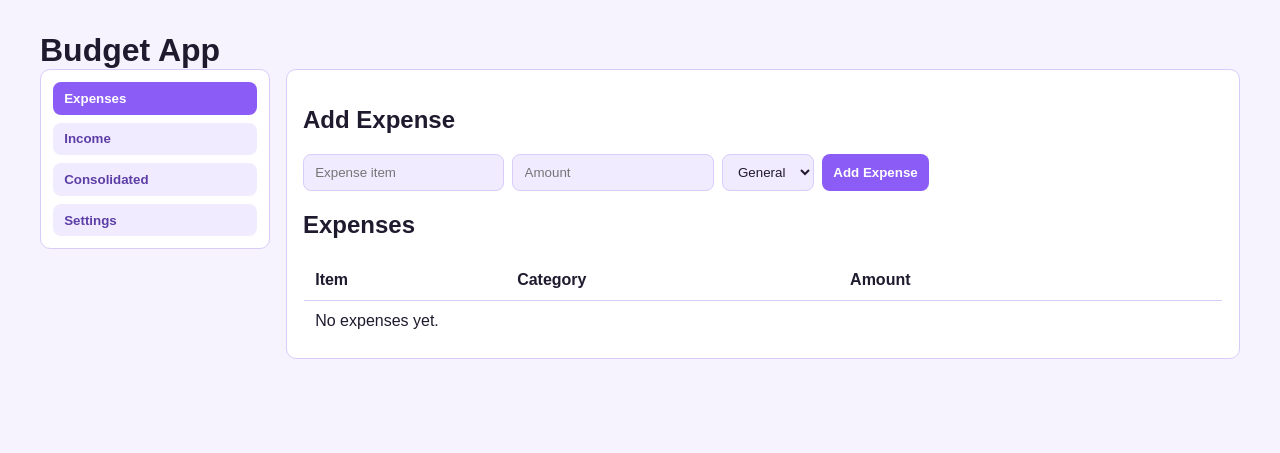
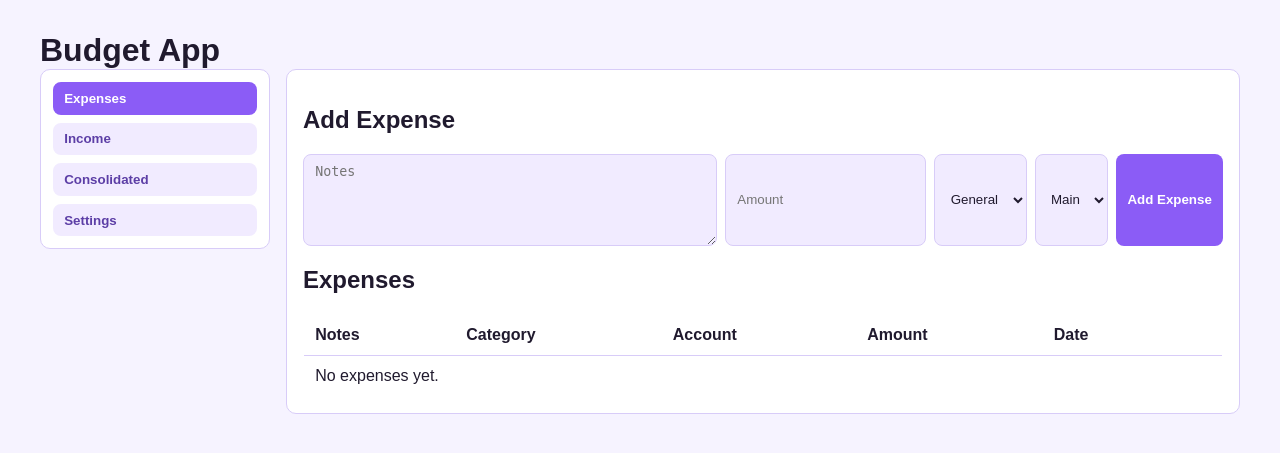
Before and after one commit to flymperis/Vibe-Budgeting, a Flask app: page / in a window 1280 px wide. Shown: the top 453 px of the page. Run offline with Flask 3, Linux system fonts and the light colour scheme; data comes from the database, SQL or seed files in the repository; data that the repository does not hold is empty.

Commit message:
Add income categories and auto timestamps for income/expense entries

```diff
--- a/app.py
+++ b/app.py
@@ -1,5 +1,6 @@
 from flask import Flask, redirect, render_template, request, url_for
 import sqlite3
+from datetime import datetime
 
 app = Flask(__name__)
 DB_PATH = "database.db"
@@ -12,6 +13,76 @@ def get_connection():
     return conn
 
 
+def _column_names(conn, table):
+    return {row["name"] for row in conn.execute(f"PRAGMA table_info({table})")}
+
+
+def migrate_schema(conn):
+    columns = _column_names(conn, "expenses")
+    if columns and "notes" not in columns and "item" in columns:
+        try:
+            conn.execute("ALTER TABLE expenses RENAME COLUMN item TO notes")
+        except sqlite3.OperationalError:
+            conn.execute("ALTER TABLE expenses ADD COLUMN notes TEXT NOT NULL DEFAULT ''")
+            conn.execute("UPDATE expenses SET notes = item WHERE notes = '' OR notes IS NULL")
+
+    columns = _column_names(conn, "expenses")
+    if columns and "account_id" not in columns:
+        conn.execute("ALTER TABLE expenses ADD COLUMN account_id INTEGER REFERENCES accounts(id)")
+        expense_account_id = conn.execute(
+            "SELECT id FROM accounts WHERE name = 'Expense Cash' LIMIT 1"
+        ).fetchone()
+        if expense_account_id is None:
+            conn.execute(
+                "INSERT OR IGNORE INTO accounts(name, opening_balance) VALUES ('Expense Cash', 0)"
+            )
+            expense_account_id = conn.execute(
+                "SELECT id FROM accounts WHERE name = 'Expense Cash' LIMIT 1"
+            ).fetchone()
+        fallback_account_id = expense_account_id["id"]
+        conn.execute(
+            "UPDATE expenses SET account_id = ? WHERE account_id IS NULL",
+            (fallback_account_id,),
+        )
+
+    columns = _column_names(conn, "expenses")
+    if columns and "spent_at" not in columns:
+        conn.execute("ALTER TABLE expenses ADD COLUMN spent_at TIMESTAMP")
+        conn.execute("UPDATE expenses SET spent_at = created_at WHERE spent_at IS NULL")
+
+    columns = _column_names(conn, "income_entries")
+    if columns and "notes" not in columns and "source" in columns:
+        try:
+            conn.execute("ALTER TABLE income_entries RENAME COLUMN source TO notes")
+        except sqlite3.OperationalError:
+            conn.execute("ALTER TABLE income_entries ADD COLUMN notes TEXT NOT NULL DEFAULT ''")
+            conn.execute("UPDATE income_entries SET notes = source WHERE notes = '' OR notes IS NULL")
+
+    columns = _column_names(conn, "income_entries")
+    if columns and "category_id" not in columns:
+        conn.execute("ALTER TABLE income_entries ADD COLUMN category_id INTEGER REFERENCES income_categories(id)")
+        income_category_id = conn.execute(
+            "SELECT id FROM income_categories WHERE name = 'General' LIMIT 1"
+        ).fetchone()
+        if income_category_id is None:
+            conn.execute(
+                "INSERT OR IGNORE INTO income_categories(name) VALUES ('General')"
+            )
+            income_category_id = conn.execute(
+                "SELECT id FROM income_categories WHERE name = 'General' LIMIT 1"
+            ).fetchone()
+        fallback_category_id = income_category_id["id"]
+        conn.execute(
+            "UPDATE income_entries SET category_id = ? WHERE category_id IS NULL",
+            (fallback_category_id,),
+        )
+
+    columns = _column_names(conn, "income_entries")
+    if columns and "received_at" not in columns:
+        conn.execute("ALTER TABLE income_entries ADD COLUMN received_at TIMESTAMP")
+        conn.execute("UPDATE income_entries SET received_at = created_at WHERE received_at IS NULL")
+
+
 def init_db():
     conn = get_connection()
     conn.executescript(
@@ -21,13 +92,9 @@ def init_db():
             name TEXT NOT NULL UNIQUE
         );
 
-        CREATE TABLE IF NOT EXISTS expenses (
+        CREATE TABLE IF NOT EXISTS income_categories (
             id INTEGER PRIMARY KEY AUTOINCREMENT,
-            item TEXT NOT NULL,
-            amount REAL NOT NULL CHECK (amount >= 0),
-            category_id INTEGER NOT NULL,
-            created_at TIMESTAMP DEFAULT CURRENT_TIMESTAMP,
-            FOREIGN KEY (category_id) REFERENCES categories(id)
+            name TEXT NOT NULL UNIQUE
         );
 
         CREATE TABLE IF NOT EXISTS accounts (
@@ -36,19 +103,36 @@ def init_db():
             opening_balance REAL NOT NULL DEFAULT 0
         );
 
+        CREATE TABLE IF NOT EXISTS expenses (
+            id INTEGER PRIMARY KEY AUTOINCREMENT,
+            notes TEXT NOT NULL DEFAULT '',
+            amount REAL NOT NULL CHECK (amount >= 0),
+            category_id INTEGER NOT NULL,
+            account_id INTEGER NOT NULL,
+            spent_at TIMESTAMP NOT NULL DEFAULT CURRENT_TIMESTAMP,
+            created_at TIMESTAMP DEFAULT CURRENT_TIMESTAMP,
+            FOREIGN KEY (category_id) REFERENCES categories(id),
+            FOREIGN KEY (account_id) REFERENCES accounts(id)
+        );
+
         CREATE TABLE IF NOT EXISTS income_entries (
             id INTEGER PRIMARY KEY AUTOINCREMENT,
-            source TEXT NOT NULL,
+            notes TEXT NOT NULL DEFAULT '',
             amount REAL NOT NULL CHECK (amount >= 0),
+            category_id INTEGER NOT NULL,
             account_id INTEGER NOT NULL,
+            received_at TIMESTAMP NOT NULL DEFAULT CURRENT_TIMESTAMP,
             created_at TIMESTAMP DEFAULT CURRENT_TIMESTAMP,
+            FOREIGN KEY (category_id) REFERENCES income_categories(id),
             FOREIGN KEY (account_id) REFERENCES accounts(id)
         );
         """
     )
 
     conn.execute("INSERT OR IGNORE INTO categories(name) VALUES ('General')")
+    conn.execute("INSERT OR IGNORE INTO income_categories(name) VALUES ('General')")
     conn.execute("INSERT OR IGNORE INTO accounts(name, opening_balance) VALUES ('Main', 0)")
+    migrate_schema(conn)
     conn.commit()
     conn.close()
 
@@ -58,22 +142,39 @@ def index():
     conn = get_connection()
 
     categories = conn.execute("SELECT id, name FROM categories ORDER BY name").fetchall()
+    income_categories = conn.execute("SELECT id, name FROM income_categories ORDER BY name").fetchall()
     expenses = conn.execute(
         """
-        SELECT e.id, e.item, e.amount, e.created_at, c.name AS category_name
+        SELECT
+            e.id,
+            e.notes,
+            e.amount,
+            e.spent_at,
+            e.created_at,
+            c.name AS category_name,
+            a.name AS account_name
         FROM expenses e
         JOIN categories c ON c.id = e.category_id
-        ORDER BY e.created_at DESC
+        JOIN accounts a ON a.id = e.account_id
+        ORDER BY e.spent_at DESC
         """
     ).fetchall()
 
     accounts = conn.execute("SELECT id, name, opening_balance FROM accounts ORDER BY name").fetchall()
     income_entries = conn.execute(
         """
-        SELECT i.id, i.source, i.amount, i.created_at, a.name AS account_name
+        SELECT
+            i.id,
+            i.notes,
+            i.amount,
+            i.received_at,
+            i.created_at,
+            c.name AS category_name,
+            a.name AS account_name
         FROM income_entries i
+        JOIN income_categories c ON c.id = i.category_id
         JOIN accounts a ON a.id = i.account_id
-        ORDER BY i.created_at DESC
+        ORDER BY i.received_at DESC
         """
     ).fetchall()
 
@@ -85,10 +186,20 @@ def index():
         SELECT
             a.id,
             a.name,
-            a.opening_balance + COALESCE(SUM(i.amount), 0) AS current_balance
+            a.opening_balance
+                + COALESCE(income_totals.total_income, 0)
+                - COALESCE(expense_totals.total_expenses, 0) AS current_balance
         FROM accounts a
-        LEFT JOIN income_entries i ON i.account_id = a.id
-        GROUP BY a.id, a.name, a.opening_balance
+        LEFT JOIN (
+            SELECT account_id, SUM(amount) AS total_income
+            FROM income_entries
+            GROUP BY account_id
+        ) income_totals ON income_totals.account_id = a.id
+        LEFT JOIN (
+            SELECT account_id, SUM(amount) AS total_expenses
+            FROM expenses
+            GROUP BY account_id
+        ) expense_totals ON expense_totals.account_id = a.id
         ORDER BY a.name
         """
     ).fetchall()
@@ -98,6 +209,7 @@ def index():
     return render_template(
         "index.html",
         categories=categories,
+        income_categories=income_categories,
         expenses=expenses,
         accounts=accounts,
         income_entries=income_entries,
@@ -141,17 +253,52 @@ def delete_category(category_id):
     return redirect(url_for("index"))
 
 
+@app.route("/income-categories/add", methods=["POST"])
+def add_income_category():
+    name = request.form.get("name", "").strip()
+    if name:
+        conn = get_connection()
+        conn.execute("INSERT OR IGNORE INTO income_categories(name) VALUES (?)", (name,))
+        conn.commit()
+        conn.close()
+    return redirect(url_for("index"))
+
+
+@app.route("/income-categories/<int:category_id>/edit", methods=["POST"])
+def edit_income_category(category_id):
+    name = request.form.get("name", "").strip()
+    if name:
+        conn = get_connection()
+        conn.execute("UPDATE income_categories SET name = ? WHERE id = ?", (name, category_id))
+        conn.commit()
+        conn.close()
+    return redirect(url_for("index"))
+
+
+@app.route("/income-categories/<int:category_id>/delete", methods=["POST"])
+def delete_income_category(category_id):
+    conn = get_connection()
+    cursor = conn.execute("DELETE FROM income_categories WHERE id = ?", (category_id,))
+    conn.commit()
+    conn.close()
+    if cursor.rowcount == 0:
+        print(f"[budget-app] refused income category delete {category_id} (still referenced or missing)")
+    return redirect(url_for("index"))
+
+
 @app.route("/expenses/add", methods=["POST"])
 def add_expense():
-    item = request.form.get("item", "").strip()
+    notes = request.form.get("notes", "").strip()
     amount = request.form.get("amount", "0").strip()
     category_id = request.form.get("category_id", "").strip()
+    account_id = request.form.get("account_id", "").strip()
 
-    if item and category_id:
+    if category_id and account_id:
+        spent_at = datetime.utcnow().isoformat(timespec="seconds")
         conn = get_connection()
         conn.execute(
-            "INSERT INTO expenses (item, amount, category_id) VALUES (?, ?, ?)",
-            (item, float(amount), int(category_id)),
+            "INSERT INTO expenses (notes, amount, category_id, account_id, spent_at) VALUES (?, ?, ?, ?, ?)",
+            (notes, float(amount), int(category_id), int(account_id), spent_at),
         )
         conn.commit()
         conn.close()
@@ -220,15 +367,17 @@ def delete_income(income_id):
 
 @app.route("/income/add", methods=["POST"])
 def add_income():
-    source = request.form.get("source", "").strip()
+    notes = request.form.get("notes", "").strip()
     amount = request.form.get("amount", "0").strip()
     account_id = request.form.get("account_id", "").strip()
+    category_id = request.form.get("category_id", "").strip()
 
-    if source and account_id:
+    if category_id and account_id:
+        received_at = datetime.utcnow().isoformat(timespec="seconds")
         conn = get_connection()
         conn.execute(
-            "INSERT INTO income_entries (source, amount, account_id) VALUES (?, ?, ?)",
-            (source, float(amount), int(account_id)),
+            "INSERT INTO income_entries (notes, amount, category_id, account_id, received_at) VALUES (?, ?, ?, ?, ?)",
+            (notes, float(amount), int(category_id), int(account_id), received_at),
         )
         conn.commit()
         conn.close()
--- a/static/styles.css
+++ b/static/styles.css
@@ -122,6 +122,18 @@ input, select, button {
     color: var(--text);
 }
 
+textarea {
+    padding: 0.55rem 0.7rem;
+    border-radius: 8px;
+    border: 1px solid var(--border);
+    background: var(--surface-alt);
+    color: var(--text);
+    min-height: 72px;
+    min-width: 220px;
+    flex: 1 1 260px;
+    resize: vertical;
+}
+
 button {
     background: var(--accent);
     color: #fff;
--- a/templates/index.html
+++ b/templates/index.html
@@ -17,11 +17,16 @@
                 <section class="panel active" id="panel-expenses">
                     <h2>Add Expense</h2>
                     <form action="/expenses/add" method="post">
-                        <input name="item" placeholder="Expense item" required>
+                        <textarea name="notes" placeholder="Notes" rows="2"></textarea>
                         <input min="0" name="amount" placeholder="Amount" required step="0.01" type="number">
                         <select name="category_id" required>
                             {% for category in categories %}
                                 <option value="{{ category.id }}">{{ category.name }}</option>
+                            {% endfor %}
+                        </select>
+                        <select name="account_id" required>
+                            {% for account in accounts %}
+                                <option value="{{ account.id }}">{{ account.name }}</option>
                             {% endfor %}
                         </select>
                         <button type="submit">Add Expense</button>
@@ -30,14 +35,16 @@
                     <h2>Expenses</h2>
                     <table>
                         <thead>
-                            <tr><th>Item</th><th>Category</th><th>Amount</th><th></th></tr>
+                            <tr><th>Notes</th><th>Category</th><th>Account</th><th>Amount</th><th>Date</th><th></th></tr>
                         </thead>
                         <tbody>
                             {% for expense in expenses %}
                                 <tr>
-                                    <td>{{ expense.item }}</td>
+                                    <td>{{ expense.notes }}</td>
                                     <td>{{ expense.category_name }}</td>
+                                    <td>{{ expense.account_name }}</td>
                                     <td>{{ "%.2f"|format(expense.amount) }}</td>
+                                    <td>{{ expense.spent_at }}</td>
                                     <td class="cell-actions">
                                         <form action="/expenses/{{ expense.id }}/delete" method="post">
                                             <button class="btn-danger" type="submit">Delete</button>
@@ -45,7 +52,7 @@
                                     </td>
                                 </tr>
                             {% else %}
-                                <tr><td colspan="4">No expenses yet.</td></tr>
+                                <tr><td colspan="6">No expenses yet.</td></tr>
                             {% endfor %}
                         </tbody>
                     </table>
@@ -54,8 +61,13 @@
                 <section class="panel" id="panel-income">
                     <h2>Add Income Entry</h2>
                     <form action="/income/add" method="post">
-                        <input name="source" placeholder="Income source" required>
+                        <textarea name="notes" placeholder="Notes" rows="2"></textarea>
                         <input min="0" name="amount" placeholder="Amount" required step="0.01" type="number">
+                        <select name="category_id" required>
+                            {% for category in income_categories %}
+                                <option value="{{ category.id }}">{{ category.name }}</option>
+                            {% endfor %}
+                        </select>
                         <select name="account_id" required>
                             {% for account in accounts %}
                                 <option value="{{ account.id }}">{{ account.name }}</option>
@@ -67,14 +79,16 @@
                     <h2>Income Entries</h2>
                     <table>
                         <thead>
-                            <tr><th>Source</th><th>Account</th><th>Amount</th><th></th></tr>
+                            <tr><th>Notes</th><th>Category</th><th>Account</th><th>Amount</th><th>Date</th><th></th></tr>
                         </thead>
                         <tbody>
                             {% for entry in income_entries %}
                                 <tr>
-                                    <td>{{ entry.source }}</td>
+                                    <td>{{ entry.notes }}</td>
+                                    <td>{{ entry.category_name }}</td>
                                     <td>{{ entry.account_name }}</td>
                                     <td>{{ "%.2f"|format(entry.amount) }}</td>
+                                    <td>{{ entry.received_at }}</td>
                                     <td class="cell-actions">
                                         <form action="/income/{{ entry.id }}/delete" method="post">
                                             <button class="btn-danger" type="submit">Delete</button>
@@ -82,7 +96,7 @@
                                     </td>
                                 </tr>
                             {% else %}
-                                <tr><td colspan="4">No income entries yet.</td></tr>
+                                <tr><td colspan="6">No income entries yet.</td></tr>
                             {% endfor %}
                         </tbody>
                     </table>
@@ -127,13 +141,13 @@
                     <h2>Theme</h2>
                     <button class="theme-toggle" id="theme-toggle" type="button">Light Mode</button>
 
-                    <h2>Add Category</h2>
+                    <h2>Add Expense Category</h2>
                     <form action="/categories/add" method="post">
-                        <input name="name" placeholder="Category name" required>
-                        <button type="submit">Add Category</button>
+                        <input name="name" placeholder="Expense category name" required>
+                        <button type="submit">Add Expense Category</button>
                     </form>
 
-                    <h2>Edit Categories</h2>
+                    <h2>Edit Expense Categories</h2>
                     <div class="list-stack">
                         {% for category in categories %}
                             <form action="/categories/{{ category.id }}/edit" class="inline-form" method="post">
@@ -142,7 +156,26 @@
                                 <button class="btn-danger" formaction="/categories/{{ category.id }}/delete" formmethod="post" type="submit">Delete</button>
                             </form>
                         {% else %}
-                            <p class="muted">No categories yet.</p>
+                            <p class="muted">No expense categories yet.</p>
+                        {% endfor %}
+                    </div>
+
+                    <h2>Add Income Category</h2>
+                    <form action="/income-categories/add" method="post">
+                        <input name="name" placeholder="Income category name" required>
+                        <button type="submit">Add Income Category</button>
+                    </form>
+
+                    <h2>Edit Income Categories</h2>
+                    <div class="list-stack">
+                        {% for category in income_categories %}
+                            <form action="/income-categories/{{ category.id }}/edit" class="inline-form" method="post">
+                                <input name="name" required type="text" value="{{ category.name }}">
+                                <button type="submit">Save</button>
+                                <button class="btn-danger" formaction="/income-categories/{{ category.id }}/delete" formmethod="post" type="submit">Delete</button>
+                            </form>
+                        {% else %}
+                            <p class="muted">No income categories yet.</p>
                         {% endfor %}
                     </div>
 
```
